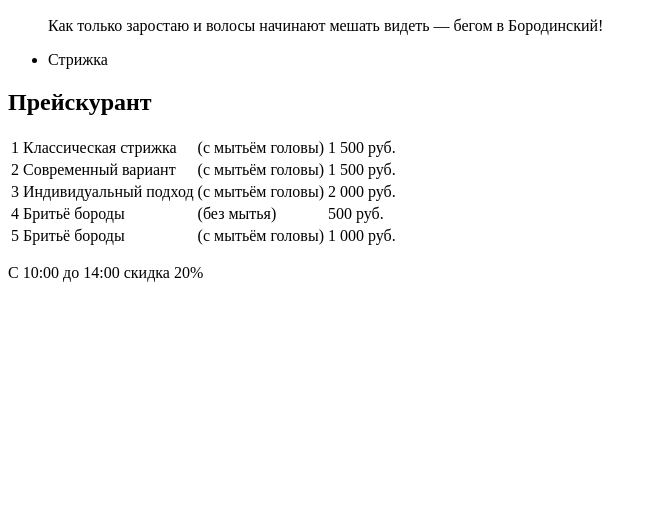
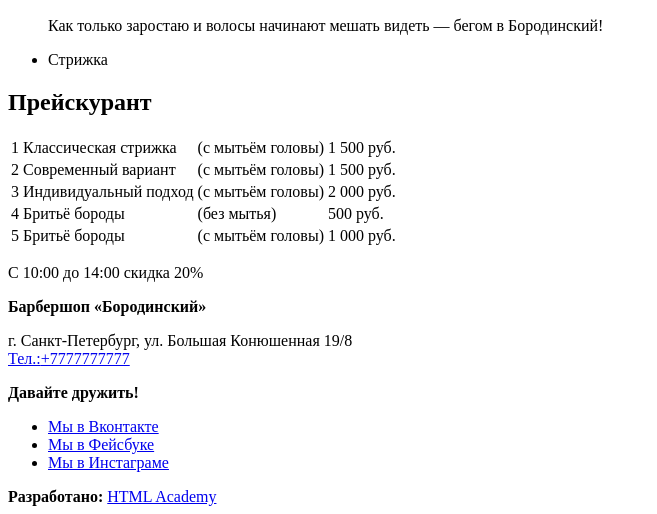
Before and after one commit to marsblinova/proj-barb, a plain HTML site: page source/photo.html in a window 1280 px wide. Shown: the part 881-1395 px from the top of the page, without its empty margins (0-657 px from the left). Before the commit the page ends 1179 px from the top, so only its background shows below. Drawn offline with Linux system fonts and the light colour scheme.

Commit message:
Added footer en photo.html

```diff
--- a/source/photo.html
+++ b/source/photo.html
@@ -146,5 +146,38 @@
     </section>
 
   </main>
+
+  <footer class="page-footer">
+    <div class="page-footer__wrapper">
+      <div class="page-footer__contacts contacts">
+        <b class="contacts__title">Барбершоп «Бородинский»</b>
+        <p class="contacts__text">
+          г. Санкт-Петербург, ул. Большая Конюшенная 19/8<br>
+          <a href="tel:+7777777777" class="contacts__phone">
+            <span class="contacts__phone-mobile">Тел.:</span>+7777777777
+          </a>
+        </p>
+      </div>
+      <div class="page-footer__social social">
+        <b class="social__title">Давайте дружить!</b>
+        <ul class="social__list">
+          <li class="social__item">
+            <a href="https://vk.com" class="social__link social__link--vkontakte">Мы в Вконтакте</a>
+          </li>
+          <li class="social__item">
+            <a class="social__link social__link--facebook" href="https://www.facebook.com">Мы в Фейсбуке</a>
+          </li>
+          <li class="social__item">
+            <a class="social__link social__link--instagram" href="https://www.instagram.com">Мы в Инстаграме</a>
+          </li>
+        </ul>
+      </div>
+      <div class="page-footer__copyright copyright">
+        <b class="copyright__text">Разработано:</b>
+        <a href="https://htmlacademy.ru" class="button copyright__link">HTML Academy</a>
+      </div>
+    </div>
+  </footer>
+
 </body>
 </html>
```
